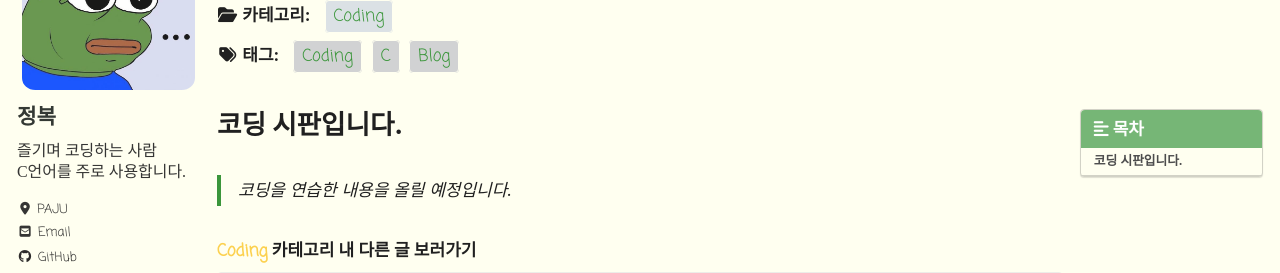
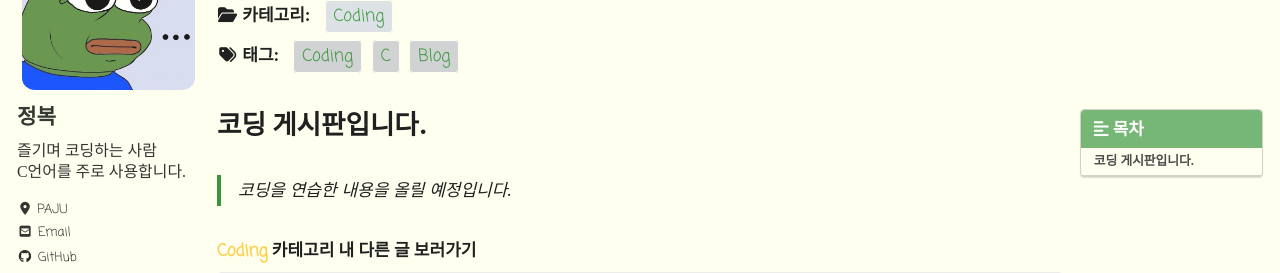
Before and after one commit to JBL28/jbl28.github.io, a Jekyll site: the page built from _posts/Coding/2022-12-26-코딩-개시판.md, in a window 1280 px wide and 900 px high. Shown: the part 226-499 px from the top of the window. Built offline with Jekyll 4.4.1, drawn with Linux system fonts in a browser that asks for light colours; cached includes are drawn as plain includes; nearby versions of some CDN libraries; some web fonts are replaced; comment, search, counter and statistics services are not loaded.

Commit message:
Update 2022-12-26-코딩-개시판.md

```diff
--- a/_posts/Coding/2022-12-26-코딩-개시판.md
+++ b/_posts/Coding/2022-12-26-코딩-개시판.md
@@ -16,5 +16,5 @@ last_modified_at: 2022-12-27
 ---
 
 
-# 코딩 시판입니다.
+# 코딩 게시판입니다.
 >코딩을 연습한 내용을 올릴 예정입니다.
```
